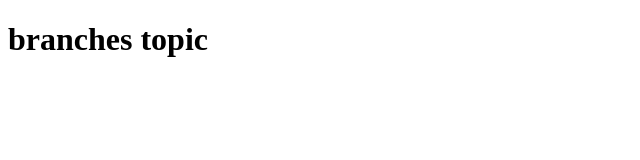
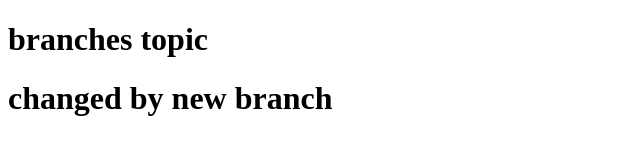
Before and after one commit to KarnaYaswanth/branch, a plain HTML site: page index.html in a window 1280 px wide. Shown: the whole page, without its empty margins (0-640 px from the left). Drawn offline with Linux system fonts and the light colour scheme.

Commit message:
version 2

```diff
--- a/index.html
+++ b/index.html
@@ -7,5 +7,6 @@
 </head>
 <body>
     <h1>branches topic</h1>
+    <h1>changed by new branch</h1>
 </body>
 </html>
```
Also changed, not shown: index.txt.
